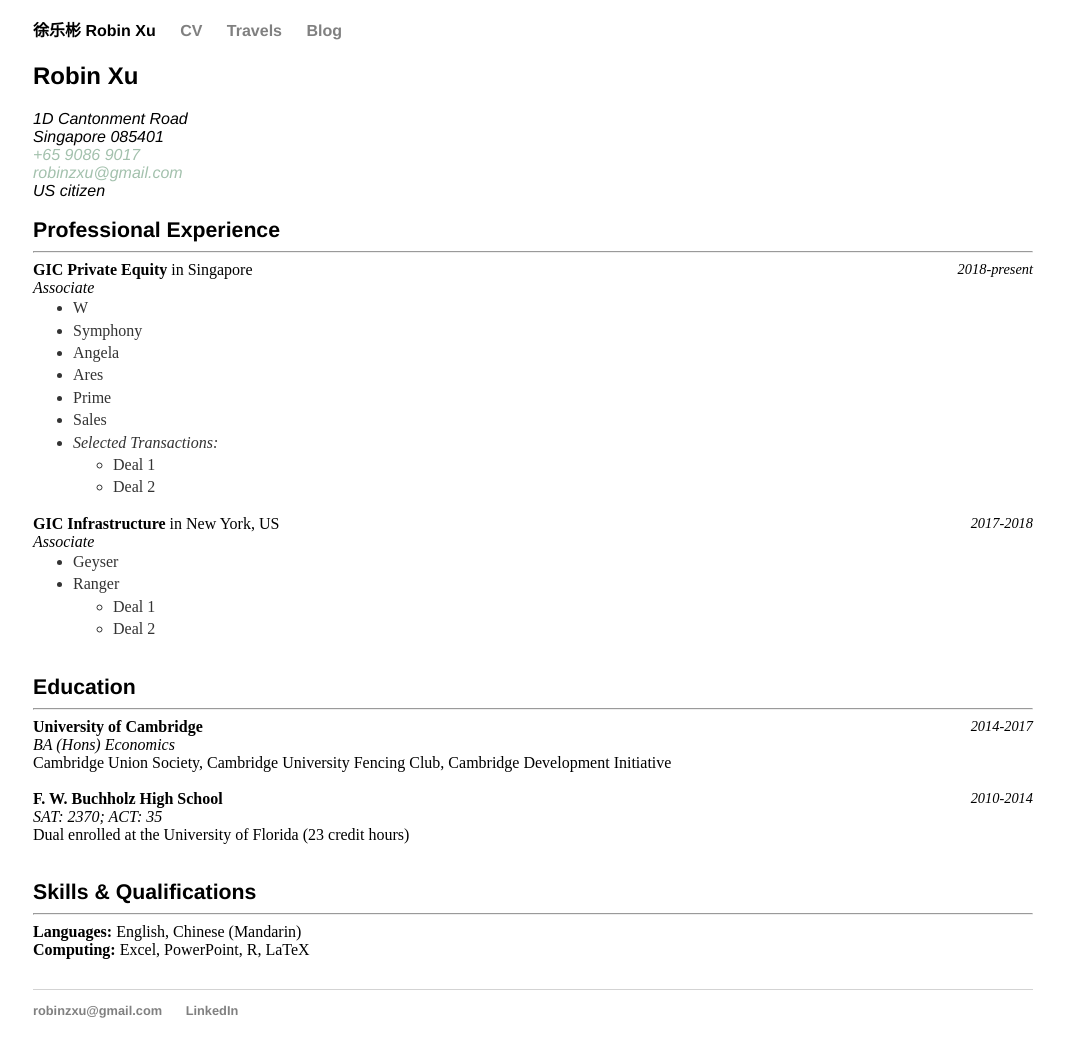
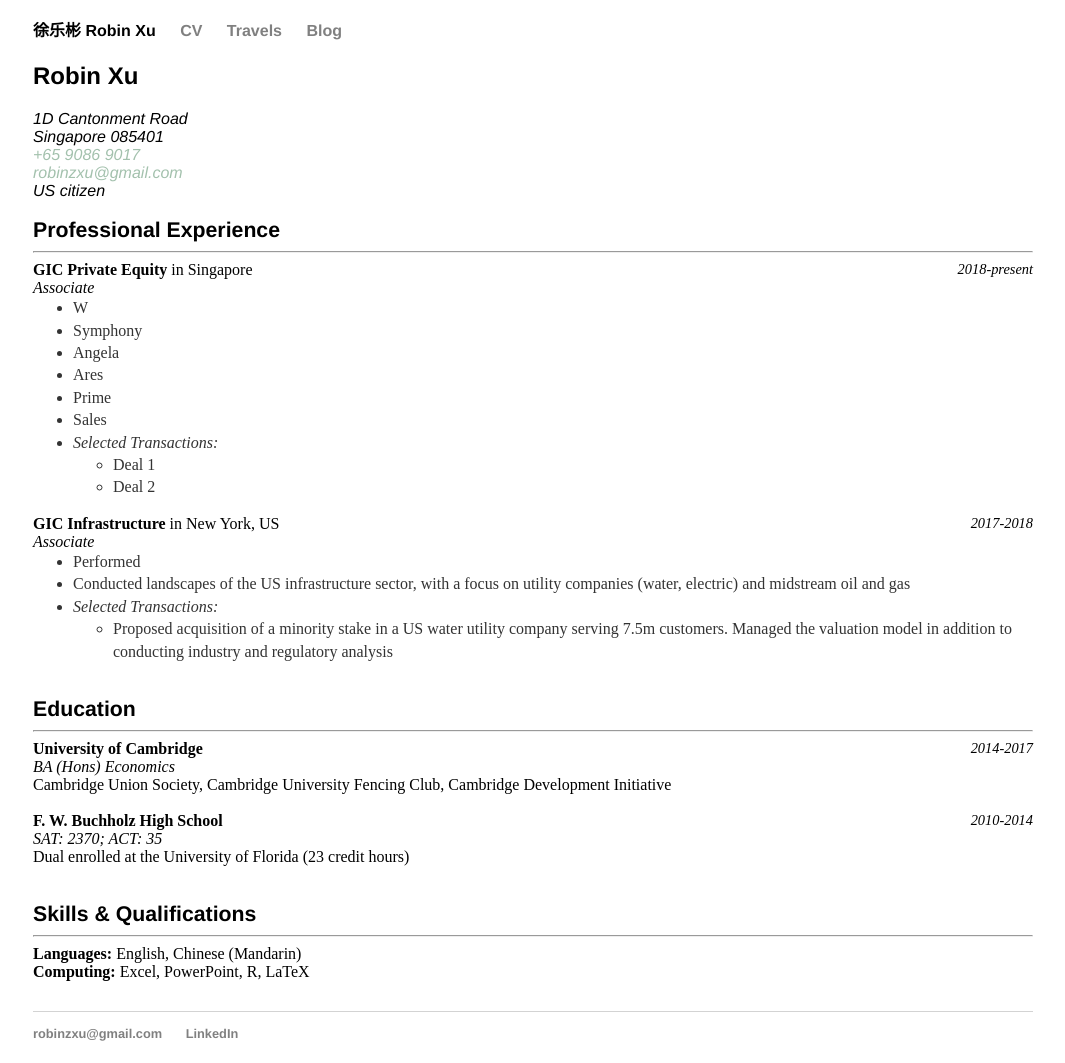
Before and after one commit to robinzxu/robinzxu.github.io, a Jekyll site: the page built from cv/index.html, in a window 1280 px wide. Shown: the whole page, without its empty margins (107-1172 px from the left). Built offline with Jekyll 4.4.1, drawn with Linux system fonts in a browser that asks for light colours; before the commit the page ends 1040 px from its top, so only the background shows below that.

Commit message:
Update index.html

```diff
--- a/cv/index.html
+++ b/cv/index.html
@@ -39,11 +39,11 @@
 	<b>GIC Infrastructure</b> in New York, US<br>
 	<i>Associate</i>
 	<ul style="margin-top:0">
-		<li>Geyser
-		<li>Ranger
+		<li>Performed
+		<li>Conducted landscapes of the US infrastructure sector, with a focus on utility companies (water, electric) and midstream oil and gas
+		<li><i>Selected Transactions:</i>
 		<ul>
-			<li>Deal 1
-			<li>Deal 2
+			<li>Proposed acquisition of a minority stake in a US water utility company serving 7.5m customers. Managed the valuation model in addition to conducting industry and regulatory analysis
 		</ul>
 	</ul><br>
 
```
